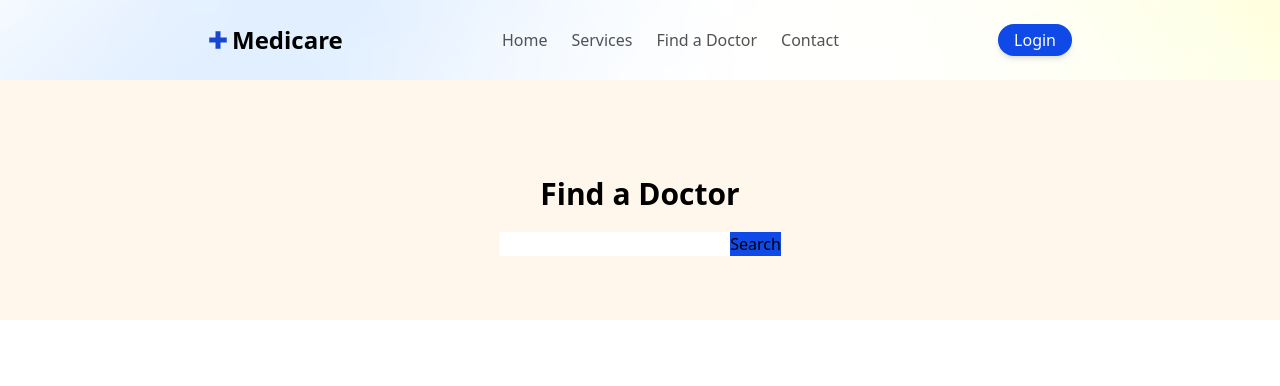
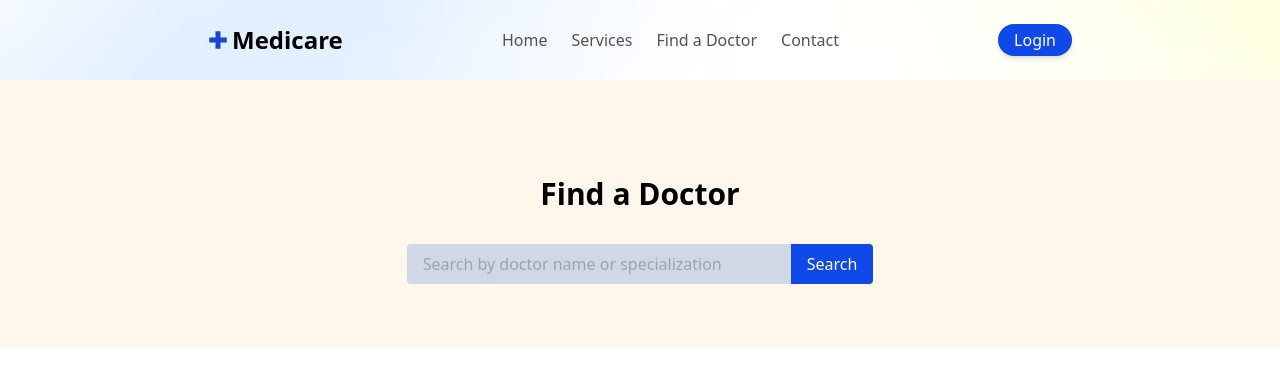
Before and after one commit to adoumadje/medicare-frontend, an Angular app: page / in a window 1280 px wide. Shown: the top 386 px of the page. Built offline with nearby package versions, Linux system fonts and the light colour scheme.

Commit message:
finished the search part

```diff
--- a/src/app/components/find-a-doctor/find-a-doctor.component.html
+++ b/src/app/components/find-a-doctor/find-a-doctor.component.html
@@ -1,7 +1,9 @@
 <div class="px-8 sm:px-13 pt-44 bg-lightYellow pb-16 flex flex-col items-center">
-    <h2 class="text-3xl font-semibold text-center mb-5">Find a Doctor</h2>
+    <h2 class="text-3xl font-semibold text-center mb-8">Find a Doctor</h2>
     <div class="inline-block">
-        <input type="text">
-        <button class="bg-myblue">Search</button>
+        <input type="text" class="px-2 sm:px-4 py-2 sm:w-96 w-70 rounded-l bg-inputBg"
+            placeholder="{{placeHolderText }}"
+        >
+        <button class="bg-myblue px-3 sm:px-4 py-2 text-white rounded-r">Search</button>
     </div>
 </div>
--- a/src/app/components/find-a-doctor/find-a-doctor.component.ts
+++ b/src/app/components/find-a-doctor/find-a-doctor.component.ts
@@ -1,4 +1,4 @@
-import { Component } from '@angular/core';
+import { Component, HostListener, OnInit } from '@angular/core';
 
 @Component({
   selector: 'app-find-a-doctor',
@@ -7,6 +7,29 @@ import { Component } from '@angular/core';
   templateUrl: './find-a-doctor.component.html',
   styleUrl: './find-a-doctor.component.css'
 })
-export class FindADoctorComponent {
+export class FindADoctorComponent implements OnInit {
+    placeHolderText:string = "Search by doctor name or specialization"
 
+    constructor() {
+
+    }
+
+    ngOnInit(): void {
+      this.updatePlaceHolder();
+    }
+
+
+
+    @HostListener('window:resize', ['$event'])
+    onResize() {
+      this.updatePlaceHolder();
+    }
+
+    updatePlaceHolder() {
+      if(window.innerWidth <= 640) {
+        this.placeHolderText = "Search doctor...";
+      } else {
+        this.placeHolderText = "Search by doctor name or specialization";
+      }
+    }
 }
--- a/tailwind.config.js
+++ b/tailwind.config.js
@@ -23,9 +23,11 @@ module.exports = {
         myBlack: '#525252',
         dotRed: '#ee4e58',
         dotOrange: '#fb7f23',
-        dotGreen: '#1e9f81'
+        dotGreen: '#1e9f81',
+        inputBg: '#d0d8e6'
       },
       width: {
+        '70': '18rem',
         '100': '18rem',
         '102': '20rem',
         '104': '25rem',
```
